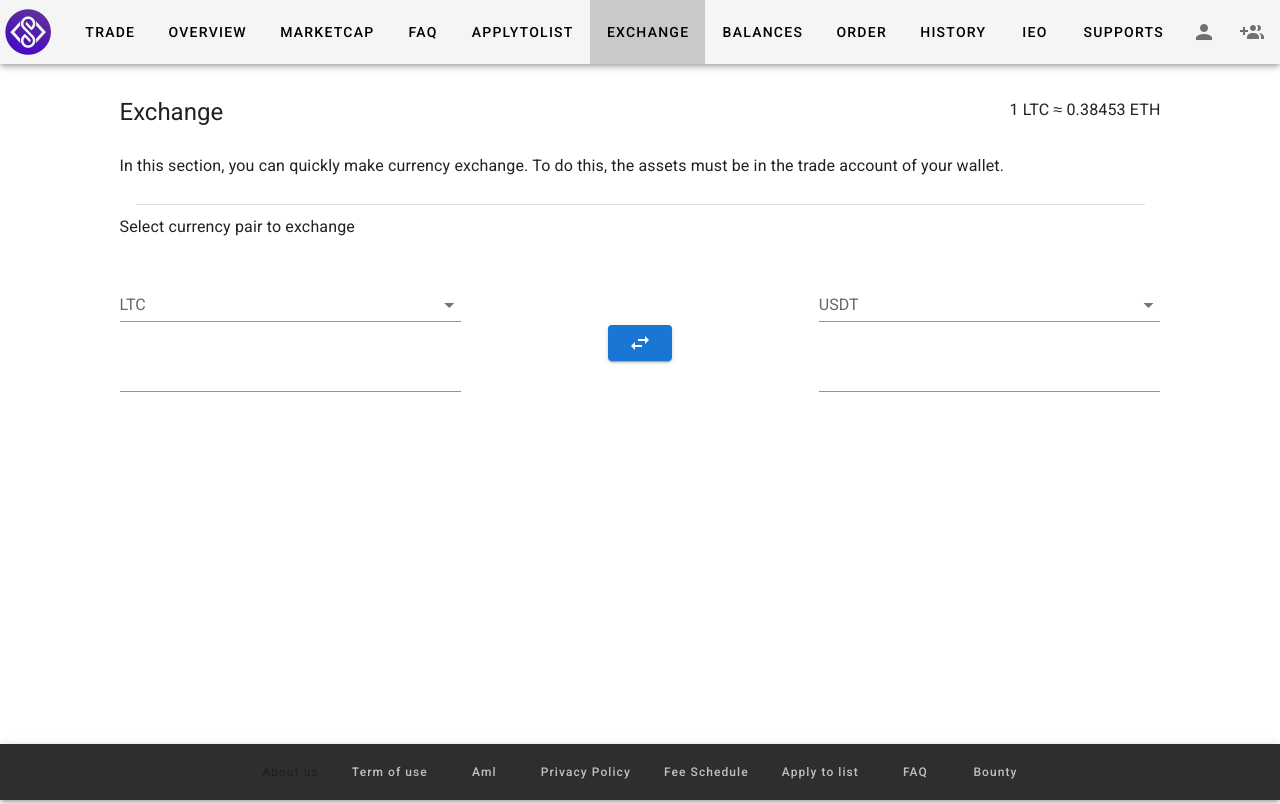
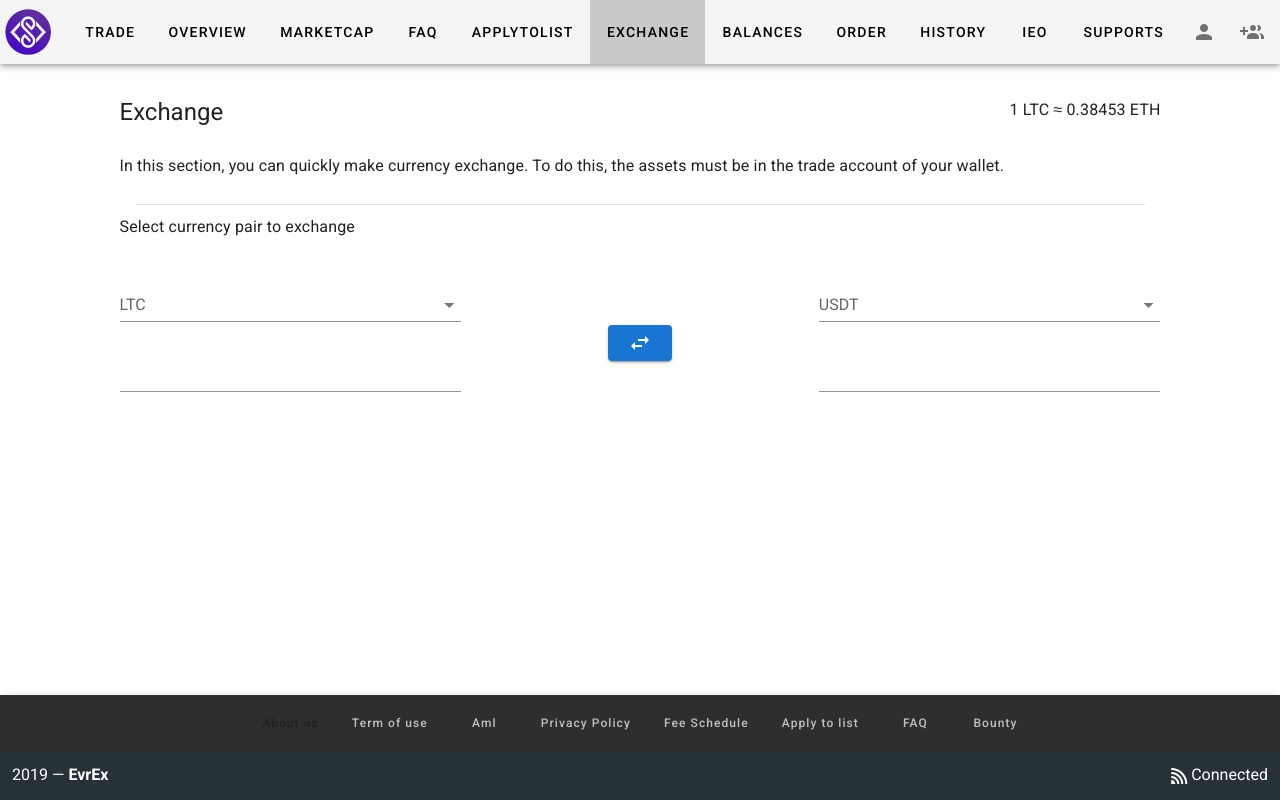
Before and after one commit to karthik2883/myexchange, a Vue app: page /exchange in a window 1280 px wide. Built offline with nearby package versions, Linux system fonts and the light colour scheme; what vue-glide-js would draw is missing.

Commit message:
balances

```diff
--- a/src/App.vue
+++ b/src/App.vue
@@ -8,6 +8,7 @@
         </v-content>
         <LiveTicker v-if="$route.meta.ticker" />
         <AppBottomNavigation v-if="$route.meta.bottombar" />
+        <AppFooter />
     </v-app>
 </template>
 
@@ -23,6 +24,7 @@ import Overview from './components/Overview';
 import Marketcap from './components/Marketcap';
 import Trade from './components/Trade';
 import AppBottomNavigation from './components/AppBottomNavigation';
+import AppFooter from './components/AppFooter';
 import ApplyToList from './components/FrontEnd/ApplyToList';
 import Faq from './components/FrontEnd/Faq';
 import Front from './components/FrontEnd/Front';
@@ -43,6 +45,7 @@ export default {
         Marketcap,
         Trade,
         AppBottomNavigation,
+        AppFooter,
         Login,
         Signup
     },
--- /dev/null
+++ b/src/components/AppFooter.vue
@@ -0,0 +1,34 @@
+ <template>
+    <v-footer padless>
+        <v-card class="flex" flat tile>
+            <v-card-actions class="blue-grey darken-4">
+                <v-layout row class="pa-md-4">
+                    <v-flex class="text-left">
+                        <span class="white--text">
+                            2019 —
+                            <strong>EvrEx</strong>
+                        </span>
+                    </v-flex>
+                    <v-flex class="text-right">
+                        <v-icon class="white--text" size="24px">mdi-signal-variant</v-icon>
+                        <span class="white--text">Connected</span>
+                    </v-flex>
+                </v-layout>
+            </v-card-actions>
+        </v-card>
+    </v-footer>
+</template>
+<script>
+export default {
+    name: 'AppFooter',
+    data: () => ({
+        icons: [
+            'fab fa-facebook',
+            'fab fa-twitter',
+            'fab fa-google-plus',
+            'fab fa-linkedin',
+            'fab fa-instagram'
+        ]
+    })
+};
+</script>
```
